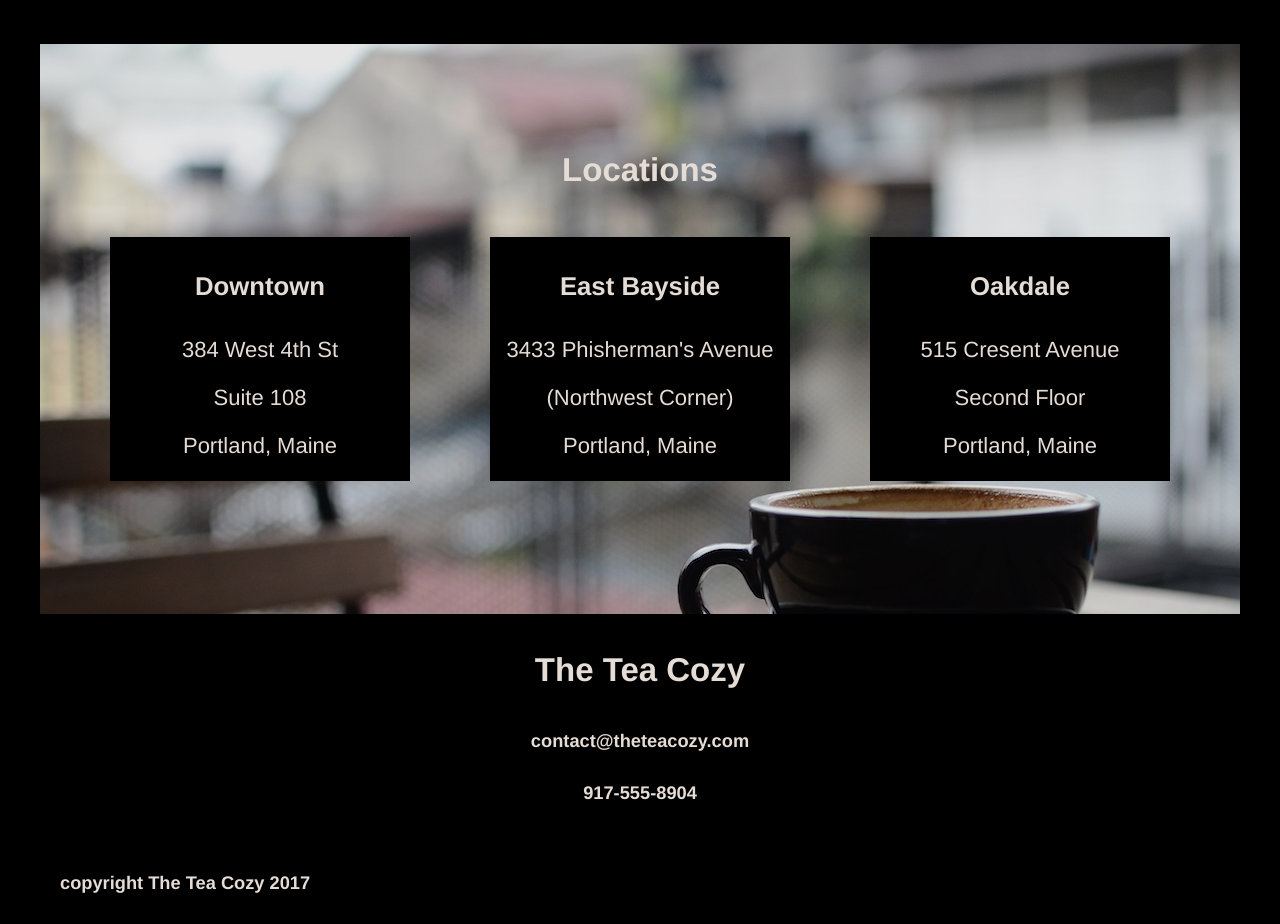
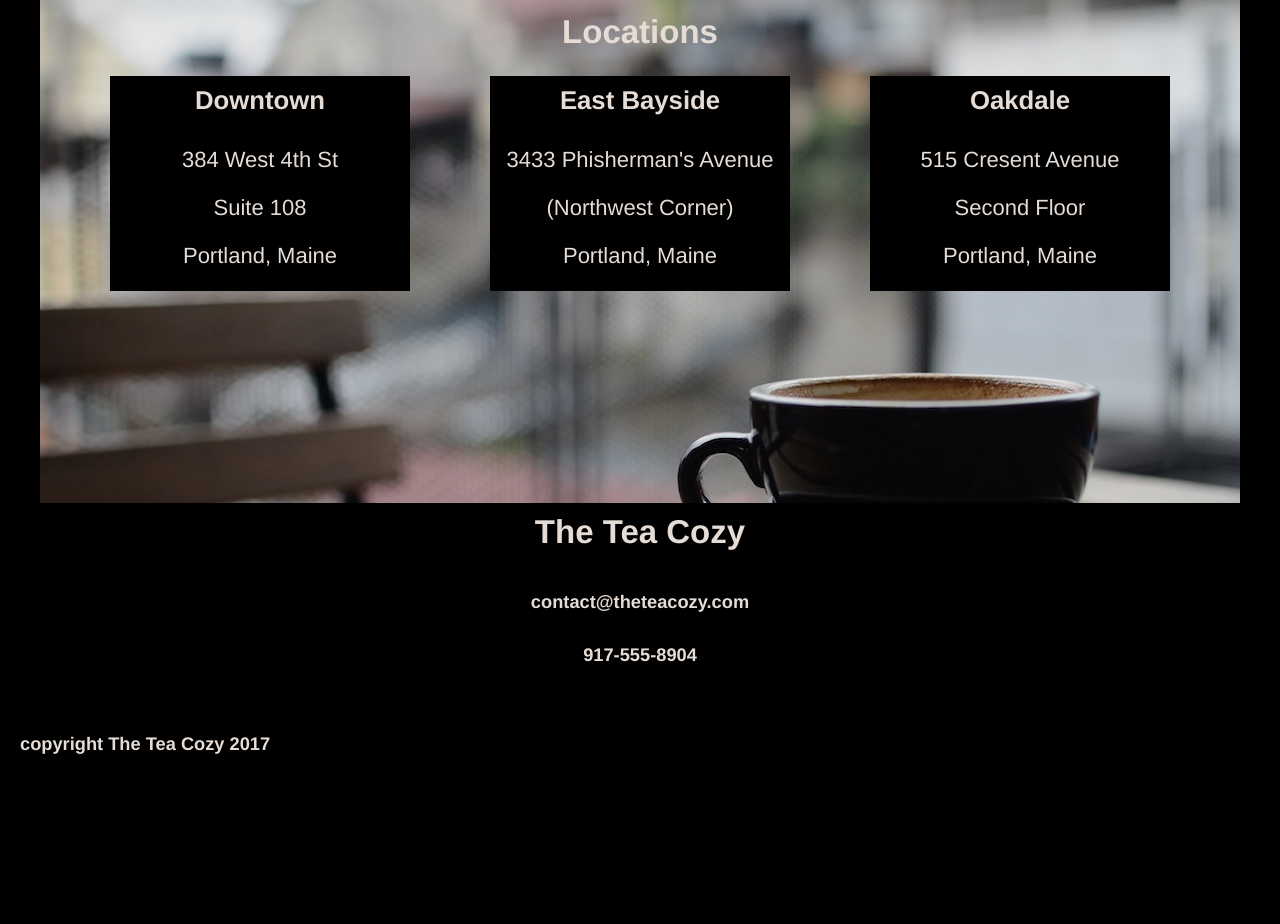
Before and after one commit to iamtherookie/Tea-Cozy, a plain HTML site: page index.html in a window 1280 px wide. Shown: the part 1557-2481 px from the top of the page. After the commit the page ends 2343 px from the top, so only its background shows below. Drawn offline with Linux system fonts and the light colour scheme.

Commit message:
Final Draft

```diff
--- a/index.html
+++ b/index.html
@@ -6,10 +6,8 @@
     <link rel="stylesheet" type="text/css" href="style.css">
   </head>
   <body>
-
     <!-- "Header Section" -->
     <header class="flex-container">
-
       <img src="resources/images/logo.png" alt="logo">
 
       <nav>
@@ -18,16 +16,15 @@
         <span><a href="#">Locations</a></span>
       </nav>
     </header>
-
-    <!-- "Our Mission Section" -->
+    <!-- "Main Container" -->
     <div class="main">
+      <!-- "Mission Section" -->
       <div id="mission-section" class="flex-container">
         <div class="content">
           <h2>Our Mission</h2>
           <h4>Handpicked, Artisanally Curated, Free Range, Sustainable, Small Batch, Fair Trade, Organic Tea</h4>
         </div> <!-- "closing div for div content" -->
       </div> <!-- "closing div for mission-section" -->
-
       <!-- "Tea Section" -->
       <div id="tea-section" class="flex-container">
         <div class="content">
@@ -58,11 +55,9 @@
         </div> <!-- "closing div for flex-container items" -->
         </div> <!-- "closing div for div content" -->
       </div> <!-- "closing div for tea section" -->
-
       <!-- "Locations Section" -->
       <div id="locations-section">
         <h2>Locations</h2>
-
         <div class="flex-container locations">
           <div class="location">
             <h3>Downtown</h3>
@@ -70,14 +65,12 @@
             <p>Suite 108</p>
             <p>Portland, Maine</p>
           </div> <!-- "closing div for locations" -->
-
           <div class="location">
             <h3>East Bayside</h3>
             <p>3433 Phisherman's Avenue</p>
             <p>(Northwest Corner)</p>
             <p>Portland, Maine</p>
           </div> <!-- "closing div for locations" -->
-
           <div class="location">
             <h3>Oakdale</h3>
             <p>515 Cresent Avenue</p>
@@ -86,20 +79,17 @@
           </div> <!-- "closing div for locations" -->
         </div> <!-- "closing div for flex-container locations" -->
       </div> <!-- "closing div for locations section" -->
-
+    </div> <!-- "closing div main" -->
+    <!-- "Contact Section" -->
     <div id="contact">
       <h2>The Tea Cozy</h2>
       <h5>contact@theteacozy.com</h5>
       <h5>917-555-8904</h5>
     </div> <!-- "closing div for contact section -->
-
+    <!-- "Footer Section" -->
     <div class="footer">
       <h5>copyright The Tea Cozy 2017</h5>
     </div>
 
-
-
-  </div> <!-- "closing div main" -->
-
   </body>
 </html>
--- a/style.css
+++ b/style.css
@@ -22,11 +22,12 @@ header {
   background-color: black;
   border-bottom: 1px solid seashell;
   align-items: center;
+  justify-content: center;
 }
 
 header img {
   height: 50px;
-  padding-left: 10px;
+  margin-left: 10px;
 
 }
 
@@ -94,7 +95,7 @@ nav a {
   background-image: url("resources/images/locations-background.jpg");
   height: 500px;
   width: 1200px;
-  margin-top: 75px;
+  margin-top: 50px;
   padding-top: 70px;
 }
 
@@ -105,12 +106,13 @@ nav a {
 
 h2, h3, h4 {
   padding: 10px;
+  margin: auto;
 }
 
 .location {
   background-color: black;
   opacity: 1;
-  margin: 10px 40px;
+  margin: 15px 40px;
   width: 300px;
 }
 
@@ -122,7 +124,7 @@ h2, h3, h4 {
 
 /* CSS Content - Footer */
 .footer {
-  padding-left: 20px;
+  margin-left: 20px;
   text-align: left;
 }
 
```
Lines whose indentation alone changed are shown as unchanged.
